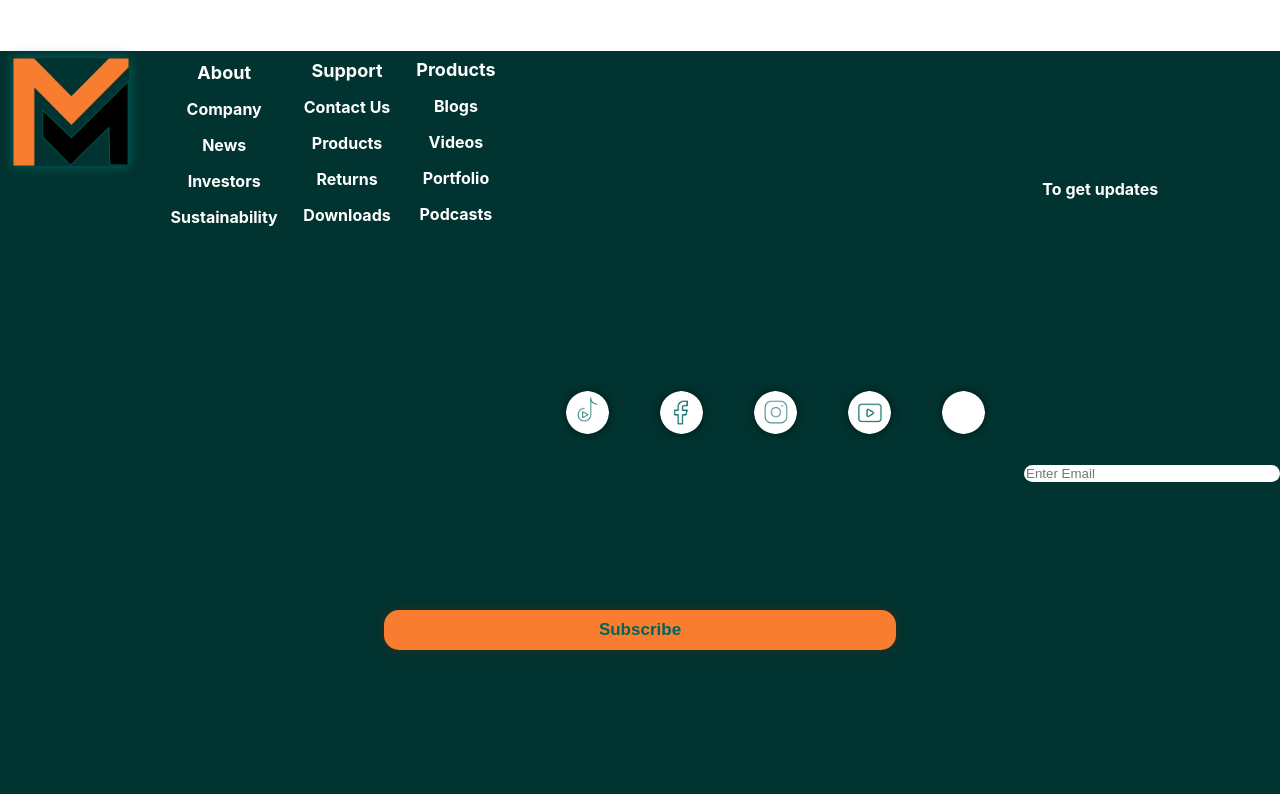
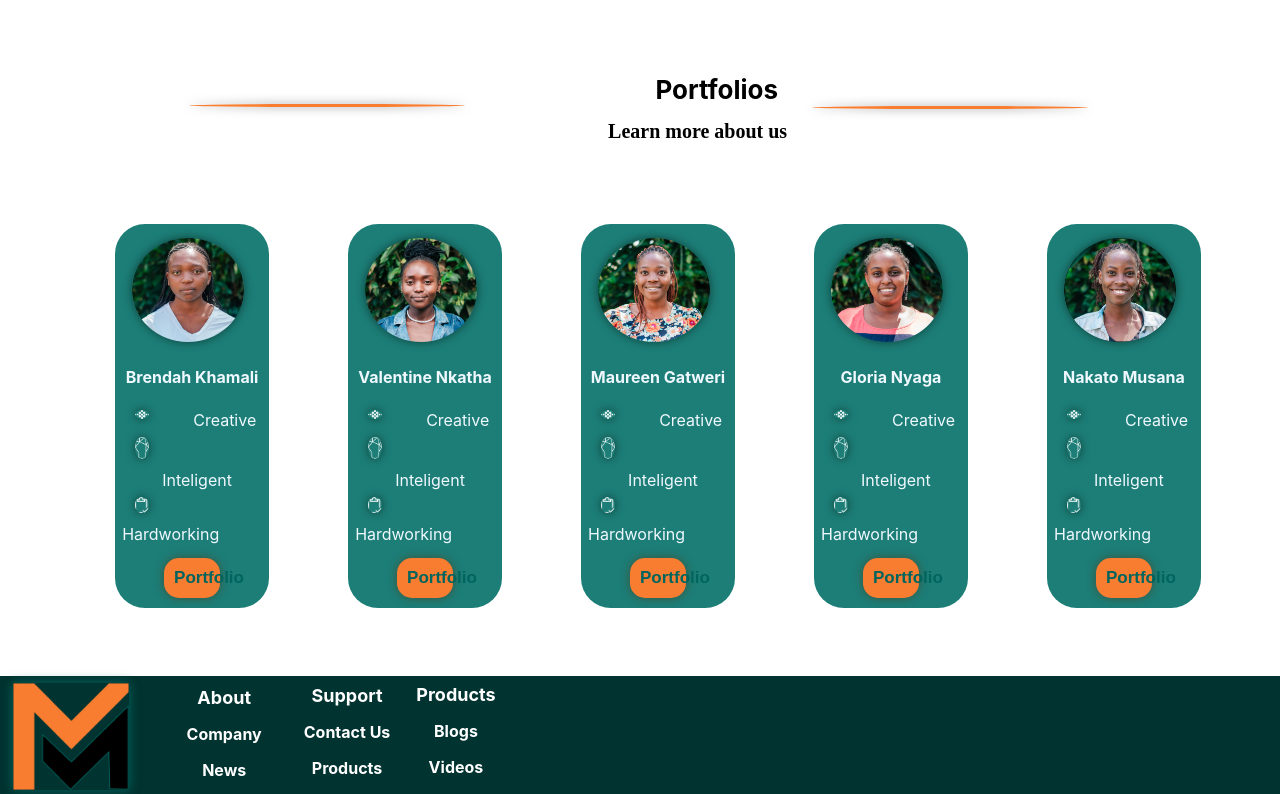
Before and after one commit to Gloria-Nyaga/Magezi_Media_Website, a React (Create React App) app in the folder magezi-media/: page /portfolio in a window 1280 px wide. Shown: the top 794 px of the page. Built offline with nearby package versions, Linux system fonts and the light colour scheme.

Commit message:
linked portfolios

```diff
--- a/magezi-media/src/App.js
+++ b/magezi-media/src/App.js
@@ -1,30 +1,17 @@
 
-// import './App.css';
-import { BrowserRouter as Router, Routes, Route } from 'react-router-dom';
+import React from 'react';
 import Portfolio from './Portfolio';
 import Footer from './Footer';
-import Files from './Files';
-import Nakato from './Files';
-import Valentine from './Files';
+
 
 function App() {
   return (
-    <Router>
-
-
     <div className="App">
 
-      <Routes>
+     <Portfolio/>
+     <Footer/>
+    </div>
 
-        <Route path='/' element={<Portfolio/> }/>
-        <Route path='/file' element={<Files/>}/>
-        <Route path='/nakato' element={<Nakato/>}/>
-        <Route path='/val' element={<Valentine/>}/>
-      </Routes>
-      <Footer/>
-
-    </div>
-    </Router>
   );
 }
 
--- a/magezi-media/src/Portfolio/index.css
+++ b/magezi-media/src/Portfolio/index.css
@@ -1,5 +1,5 @@
 .portfolios{
-    margin-top: -1%;
+    margin-top: 2%;
     font-size: 40px;
     font-weight: bold;
     text-align: center;
@@ -67,7 +67,7 @@ button:hover {
     font-weight: bolder;
     font-size: 24px;
 }
-img{
+.photo{
     margin-top: 5%;
     margin-bottom: 5%;
     margin-left: 7%;
@@ -76,7 +76,7 @@ img{
     border-radius: 50%;
     transition: transform 0.3s ease;
 }
-img:hover{
+.photo:hover{
     transform: scale(1.1);
     box-shadow: 0 5px 15px rgba(0,0,0,0.8);
     transform: scale(1.1) translateY(-5px);
--- a/magezi-media/src/Portfolio/index.js
+++ b/magezi-media/src/Portfolio/index.js
@@ -9,7 +9,7 @@ import work from '../Portfolio/images/whiteWork.png'
 import creative from'../Portfolio/images/whitecreative.png'
 import intelligent from'../Portfolio/images/whiteintelligent.png'
 import line from '../Portfolio/images/line.png'
-import { Link } from 'react-router-dom';
+
 
 function Portfolio(){
     return(
@@ -19,7 +19,7 @@ function Portfolio(){
             <p className='aboutus'> Learn more about us</p>
             <div className='cards'>
                 <div className='brendah'>
-                 <img src={brendah} alt='brendah'/>
+                 <img src={brendah} alt='brendah' className='photo'/>
                  <p> Brendah Khamali</p>
 
                  <div> <img src={creative} alt='create' className='create'/> <span> Creative</span> </div>
@@ -27,22 +27,22 @@ function Portfolio(){
                      <div> <img src={work}alt='hardwork' className='work'/><span> Hardworking</span></div>
 
 
-                <button> <Link to="/nakato"> Portfolio</Link></button>
+                <button> <a href="https://brenda-s-porfolio.vercel.app/"> Portfolio</a></button>
                 </div>
 
                 <div className='valentine'>
-                <img src={valentine} alt='valentine'/>
+                <img src={valentine} alt='valentine' className='photo'/>
                  <p> Valentine Nkatha</p>
 
                  <div> <img src={creative} alt='create' className='create'/> <span> Creative</span> </div>
                     <div><img src={intelligent} alt='intelligent' className='intelligent'/> <span> Inteligent</span></div>
                      <div> <img src={work}alt='hardwork' className='work'/><span> Hardworking</span></div>
 
-                     <button> <Link to="/val"> Portfolio</Link></button>
+                     <button> <a href="https://portfolio-valentine.vercel.app/"> Portfolio </a></button>
                 </div>
 
                 <div className='maureen'>
-                <img src={maureen} alt='maureen'/>
+                <img src={maureen} alt='maureen' className='photo'/>
                  <p> Maureen Gatweri</p>
 
                  <div> <img src={creative} alt='create' className='create'/> <span> Creative</span> </div>
@@ -50,11 +50,12 @@ function Portfolio(){
                      <div> <img src={work}alt='hardwork' className='work'/><span> Hardworking</span></div>
 
 
-                     <button> <Link to="/file"> Portfolio</Link></button>
+                     {/* <button> <a href='https://my-portfolio-xi-drab-30.vercel.app/'> Portfolio <a/> </button> */}
+                     <button> <a href='https://my-portfolio-xi-drab-30.vercel.app/'> Portfolio </a></button>
                 </div>
 
                 <div className='gloria'>
-                <img src={gloria} alt=''/>
+                <img src={gloria} alt='gloria' className='photo'/>
                  <p> Gloria Nyaga</p>
 
                  <div> <img src={creative} alt='create' className='create'/> <span> Creative</span> </div>
@@ -62,11 +63,11 @@ function Portfolio(){
                      <div> <img src={work}alt='hardwork' className='work'/><span> Hardworking</span></div>
 
 
-                 <button> <a href='#'> Portfolio </a></button>
+                 <button> <a href=' https://glorias-portfolio.vercel.app/'> Portfolio </a> </button>
                 </div>
 
                 <div className='nakato'>
-                <img src={nakato} alt=''/>
+                <img src={nakato} alt='nakato' className='photo'/>
                  <p> Nakato Musana</p>
 
                  <div> <img src={creative} alt='create' className='create'/> <span> Creative</span> </div>
@@ -74,7 +75,7 @@ function Portfolio(){
                      <div> <img src={work}alt='hardwork' className='work'/><span> Hardworking</span></div>
 
 
-                 <button> <a href='#'> Portfolio </a></button>
+                 <button> <a href='http://127.0.0.1:5500/index.html'> Portfolio </a></button>
                 </div>
             </div>
         </div>
```
Also changed, not shown: magezi-media/src/Footer/footericons/graph.png (added), magezi-media/src/Footer/footericons/line graph.png (added).
